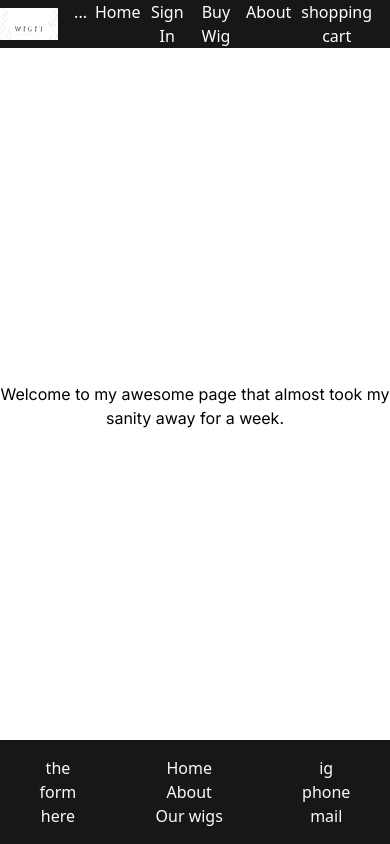
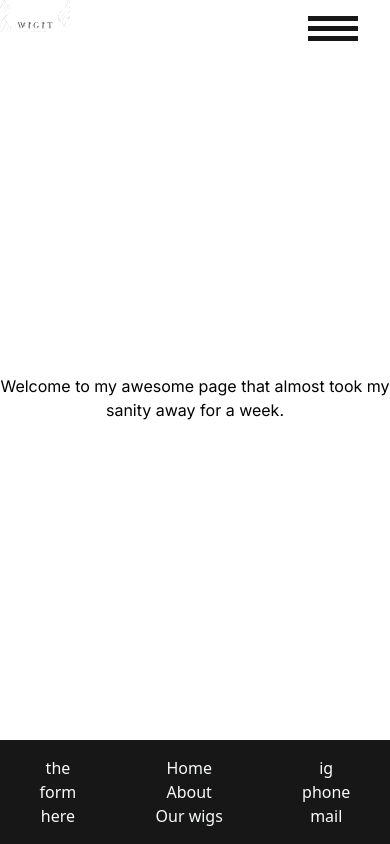
Before and after one commit to chee-zaram/wigit-webapp, a Next.js app in the folder assets/: page / in a window 390 px wide. Built offline with nearby package versions, Linux system fonts and the light colour scheme.

Commit message:
Feat: Style mobile nav

```diff
--- a/assets/components/Navbar.tsx
+++ b/assets/components/Navbar.tsx
@@ -15,26 +15,64 @@ const Navbar = () => {
         setIsSignedIn(window.sessionStorage.getItem('isSignedIn'));
     } else { setIsSignedIn(false)}
 //}
+const [ isOpen, setIsOpen ] = useState(false);
+
+const handleMobileNav = () => {
+    setIsOpen(!isOpen);
+};
+
+// const mobileLink = document.querySelectorAll(".mob_nav_link");
+// document.getElementById("open")!.addEventListener('click', function(){
+//     document.getElementById("nav_mobile")!.style.width = "80vw";
+//     document.getElementById("close")!.style.display = "block";
+//     document.getElementById("open")!.style.display = "none";
+// })
+// document.getElementById("close")!.addEventListener('click', function(){
+//     document.getElementById("nav_mobile")!.style.width = "0%";
+//     document.getElementById("close")!.style.display = "none";
+//     document.getElementById("open")!.style.display = "block";
+
+// })
+
+// mobileLink.forEach(link =>{
+//     link.addEventListener('click', () =>{
+//         document.getElementById("nav_mobile")!.style.width = "0%";
+//         document.getElementById("close")!.style.display = "none";
+//         document.getElementById("open")!.style.display = "block";
+//     })
+// })
+
+
 
   return (
-    <header className='flex justify-between h-12 bg-neutral-900 text-white items-center'>
+    <header id='header'>
         <Logo />
-      <nav className="flex px-4 gap-2">
+        <nav id="navbar">
+            <a href="#welcome_section_wrap">home</a>
+            <a href="#projects">projects</a>
+            <a href="#certifications">certifications</a>
+            <a href="#connect">connect</a>
+        </nav>
+        <div id="nav_mobile" className={isOpen? 'show_nav' : 'hide_nav'}>
+            <nav id="nav_mob_cont">
+                <a href="javascript:void(0)" id="close" onClick={handleMobileNav}>&times;</a>
                 <p>...{ isSignedIn }</p>
-        <Link className='nav_link font-thin' href='/'>Home</Link>
+                <Link className='mob_nav_link' onClick={handleMobileNav} href='/'>Home</Link>
                 {
                   isSignedIn == false ?
-          <Link className='nav_link' href='/signin'>Sign In</Link> :
-          <Link className='nav_link' href='/signout'>Sign Out</Link>
+                  <Link className='mob_nav_link' onClick={handleMobileNav} href='/signin'>Sign In</Link> :
+                  <Link className='mob_nav_link' onClick={handleMobileNav} href='/signout'>Sign Out</Link>
                 }
-        <Link className='nav_link' href='/products'>Buy Wig</Link>
-        <Link className='nav_link' href='/about'>About</Link>
+                <Link className='mob_nav_link' onClick={handleMobileNav} href='/products'>Buy Wig</Link>
+                <Link className='mob_nav_link' onClick={handleMobileNav} href='/about'>About</Link>
                 {
                   role === 'admin' ?
-          <Link className='nav_link' href='/dashboard'>Dashboard</Link> :
-          <Link className='nav_link' href='/cart'>shopping cart</Link>
+                  <Link className='mob_nav_link' onClick={handleMobileNav} href='/dashboard'>Dashboard</Link> :
+                  <Link className='mob_nav_link' onClick={handleMobileNav} href='/cart'>shopping cart</Link>
                 }
             </nav>
+        </div>
+        <div id="open" onClick={handleMobileNav} className={isOpen? 'hide_menu' : 'show_menu'}></div>
     </header>
 )};
 
--- a/assets/styles/globals.css
+++ b/assets/styles/globals.css
@@ -6,6 +6,9 @@
   --foreground-rgb: 0, 0, 0;
   --background-start-rgb: 214, 219, 220;
   --background-end-rgb: 255, 255, 255;
+  --light-color: #f6f7f7;
+  --dark-color:#171717;
+  --accent-color: #AB841F;
 }
 
 @media (prefers-color-scheme: dark) {
@@ -45,3 +48,140 @@ body {
   max-height: 60px;
   overflow-y: hidden;
 }
+
+#open{
+    width: 50px;
+    height: 5px;
+    background-color: var(--dark-color);
+    position: fixed;
+    top:26px;
+    right:32px;
+    z-index: 3;
+    cursor:pointer;
+}
+#open::before, #open::after{
+    content: "";
+    width: 50px;
+    height: 5px;
+    background-color: var(--dark-color);
+    position: fixed;
+
+    right:32px;
+    z-index: 5;
+}
+#open::before{
+    top:16px;
+}
+#open::after{
+    top:36px;
+}
+
+#nav_mobile{
+    position: fixed;
+    right:0;
+    top:0;
+    /* width:0; */
+    height:70vh;
+    overflow-y: scroll;
+    overflow-x: hidden;
+    background-color: var(--dark-color);
+    transition: 300ms ease;
+    z-index: 5;
+    border-radius: 10px;
+}
+#nav_mob_cont{
+    display: flex;
+    flex-direction: column;
+    justify-content:center;
+    align-items:center;
+    height: 100%;
+
+}
+#nav_mob_cont>a{
+    font-size: 1.1em;
+    color: var(--light-color);
+    text-decoration: none;
+    border-bottom: 1px solid var(--accent-color);
+    transition: all 300ms ease;
+    font-variant: small-caps;
+    padding:16px;
+    width: 40%;
+}
+#nav_mob_cont>a:hover{
+    color: var(--accent-color);
+
+}
+#close{
+    background-color: var(--dark-color);
+    color: var(--light-color);
+    text-decoration: none;
+    position: absolute;
+    top: 20px;
+    right: 32px;
+    font-size: 30px !important;
+    padding: 10px !important;
+    width:max-content !important;
+    text-align: right;
+}
+#navbar{
+    display: none;
+}
+/*end of home and nav.....*/
+
+/*mobile commits*/
+/* @media (min-width:300px){
+    #profile-link{
+        background-color: #111;
+        color: #fff;
+    }
+    #projects-title, #cert_page_title, #about_page_title{
+        font-size: var(--fs-med);
+    }
+    #project-tile-wrap{
+        padding:0;
+    }
+    .project-tile, .card{
+        margin:1.5rem 0.5rem;
+    }
+} */
+@media (min-width:900px){
+    #navbar{
+        height: 10%;
+        position:fixed;
+        top:0;
+        left:0;
+        right:0;
+        display: flex;
+        flex-wrap: wrap;
+        justify-content: right;
+        align-items: center;
+        z-index: 30;
+        padding: var(--padding-light);
+    }
+    #navbar>a{
+        color: var(--accent-color);
+        padding:var(--padding-light);
+        text-decoration: none;
+        font-variant: small-caps;
+        font-weight:var(--fw-bold);
+        font-size: var(--fs-med);
+        text-align: center;
+    }
+    #open, #nav_mobile{
+        display:none;
+    }
+}
+
+.hide_menu {
+    display: none;
+}
+
+.show_menu {
+    display: block;
+}
+.show_nav {
+    width: 80vw;
+}
+.hide_nav {
+    width: 0vw;
+}
```
Lines whose indentation alone changed are shown as unchanged.
